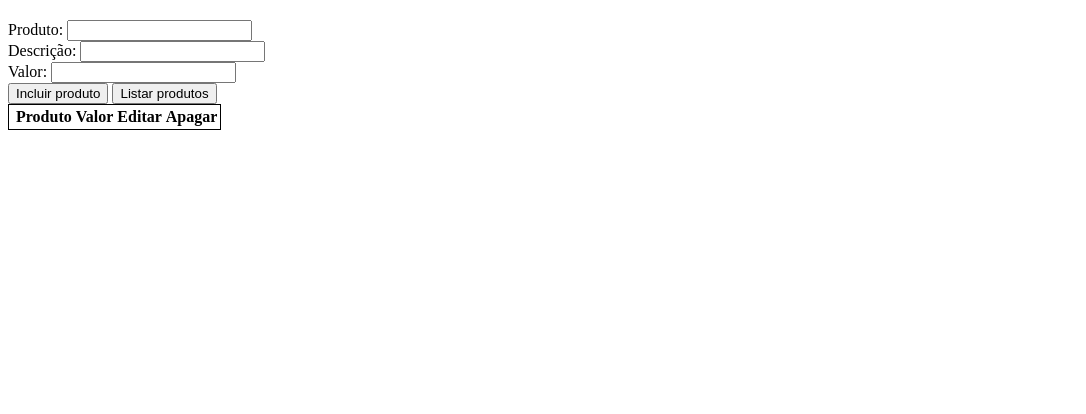
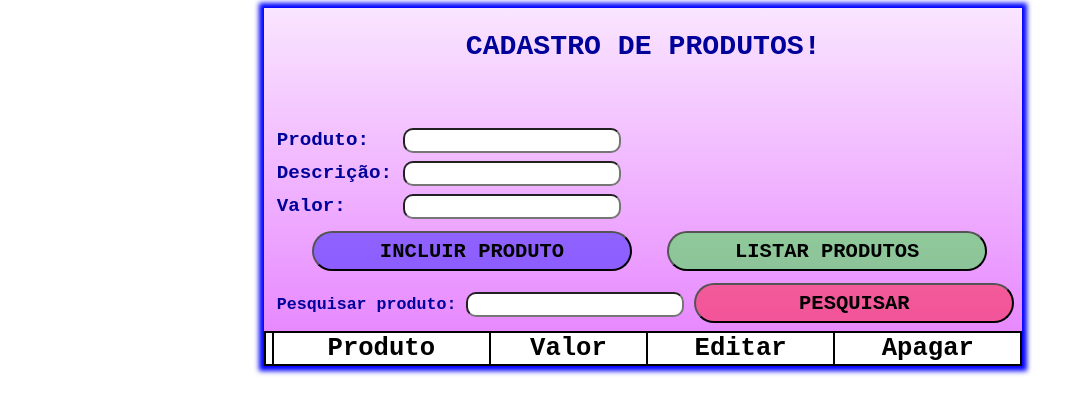
Before and after one commit to LucasCscBks/Modulo6_Tarefa_Js, a plain HTML site: page Modulo_6_Tarefa_11_Js/index.html in a window 1280 px wide. Shown: the whole page, without its empty margins (0-1086 px from the left). Drawn offline with Linux system fonts and the light colour scheme.

Commit message:
update tarefa 11 Js

```diff
--- a/Modulo_6_Tarefa_11_Js/index.css
+++ b/Modulo_6_Tarefa_11_Js/index.css
@@ -1,17 +1,111 @@
-table,tr,td {
-    border: 1px solid;
+#section {
+  display: flex;
+  flex-direction: column;
+  width: 60%;
+  margin-left: 20vw;
+  box-shadow: 0px 0px 5px 5px rgba(0,0,255,1);
+  background-image: linear-gradient(rgba(204, 0, 255,0.1), rgba(204, 0, 255, 0.5));
+}
+#title {
+  font-family: 'Courier New', Courier, monospace;
+  align-self: center;
+  text-transform: uppercase;
+  color: rgba(0,0,155,1);
+  font-size: 2.2vw;
+}
+#message {
+  align-self: center;
+  width: 95%;
+  font-family: 'Courier New', Courier, monospace;
+  font-weight: 700;
+  font-size: 1.5vw;
+  color: rgba(0,0,255,1);
+}
+#form {
+  font-size: 1.5vw;
+  font-family: 'Courier New', Courier, monospace;
+  font-weight: 700;
+  margin-left: 1vw;
+}
+label {
+  color: rgba(0,0,155,1);
 }
 input::-webkit-outer-spin-button,
 input::-webkit-inner-spin-button {
   -webkit-appearance: none;
   margin: 0;
 }
-.bold {
+input {
+  font-size: 1.3vw;
+  font-family: 'Courier New', Courier, monospace;
   font-weight: 700;
+  border-radius: 10px;
+  margin-top: 0.5vh;
+  margin-bottom: 0.5vh;
+}
+#product {
+  margin-left: 1.8vw;
+}
+#value {
+  margin-left: 3.6vw;
+}
+button {
+  width: 25vw;
+  height: 5vh;
+  border-radius: 50px;
+  font-size: 1.6vw;
+  font-family: 'Courier New', Courier, monospace;
+  font-weight: 700;
+  text-transform: uppercase;
+}
+button:hover {
+  cursor: pointer;
+}
+button:active {
+  opacity: 0.7;
+}
+#add_products {
+  background-color: rgba(0,0,255,0.4);
+}
+#show_products {
+  background-color: rgba(0,255,0,0.4);
+}
+#button_container {
+  display: flex;
+  justify-content: space-evenly;
+  margin-top: 1vh;
+  margin-bottom: 1.5vh;
 }
 #fake_table {
   display: none;
 }
 #search_container {
-  display: none;
+  /* display: none; */
+  font-family: 'Courier New', Courier, monospace;
+  font-size: 1.3vw;
+  font-weight: 700;
+  margin-left: 1vw;
+  margin-bottom: 1vh;
 }
+#searchButton {
+  background-color: rgba(255,0,0,0.4);
+  text-transform: uppercase;
+}
+table,th,tr,td {
+  border: 2px solid;
+  border-collapse: collapse;
+}
+th {
+  font-size: 2vw;
+  font-family: 'Courier New', Courier, monospace;
+  font-weight: 700;
+  border-color: #000;
+  background-color: #fff;
+}
+td {
+  background-color: rgba(0,255,0,0.4);
+  font-family: 'Courier New', Courier, monospace;
+  font-weight: 700;
+  font-size: 1.5vw;
+  text-align: center;
+}
--- a/Modulo_6_Tarefa_11_Js/index.html
+++ b/Modulo_6_Tarefa_11_Js/index.html
@@ -9,7 +9,7 @@
 </head>
 <body>
     <section id="section">
-        <h1 id="title"></h1>
+        <h1 id="title">Cadastro de produtos!</h1>
         <p id="message"></p>
         <form id="form">
             <div>
@@ -24,18 +24,20 @@
                 <label>Valor: </label>
                 <input id="value" type="number" />
             </div>
-            <div id="search_container">
-                <label>Pesquisar produto: </label>
-                <input id="search" type="text" />
-                <button id="searchButton" type="button">Pesquisar</button>
+            <div id="button_container">
+                <button id="add_products" type="button">Incluir produto</button>
+                <button id="show_products" type="button">Listar produtos</button>
             </div>
         </form>
-        <button id="add_products">Incluir produto</button>
-        <button id="show_products">Listar produtos</button>
+        <div id="search_container">
+            <label>Pesquisar produto: </label>
+            <input id="search" type="text" />
+            <button id="searchButton" type="button">Pesquisar</button>
+        </div>
         <table id="table">
             <thead>
                 <tr>
-                    <th></th>
+                    <th id="sortId"></th>
                     <th id="sortName">Produto</th>
                     <th id="sortValue">Valor</th>
                     <th>Editar</th>
--- a/Modulo_6_Tarefa_11_Js/index.js
+++ b/Modulo_6_Tarefa_11_Js/index.js
@@ -13,6 +13,7 @@ let buttonAdd = document.querySelector('#add_products');
 let buttonShow = document.querySelector('#show_products');
 let tbody = document.querySelector('#tbody');
 let msg = document.querySelector('#message');
+let sortId = document.querySelector('#sortId');
 let sortProduct = document.querySelector('#sortName');
 let sortValue = document.querySelector('#sortValue');
 let searchContainerObj = document.querySelector('#search_container');
```
